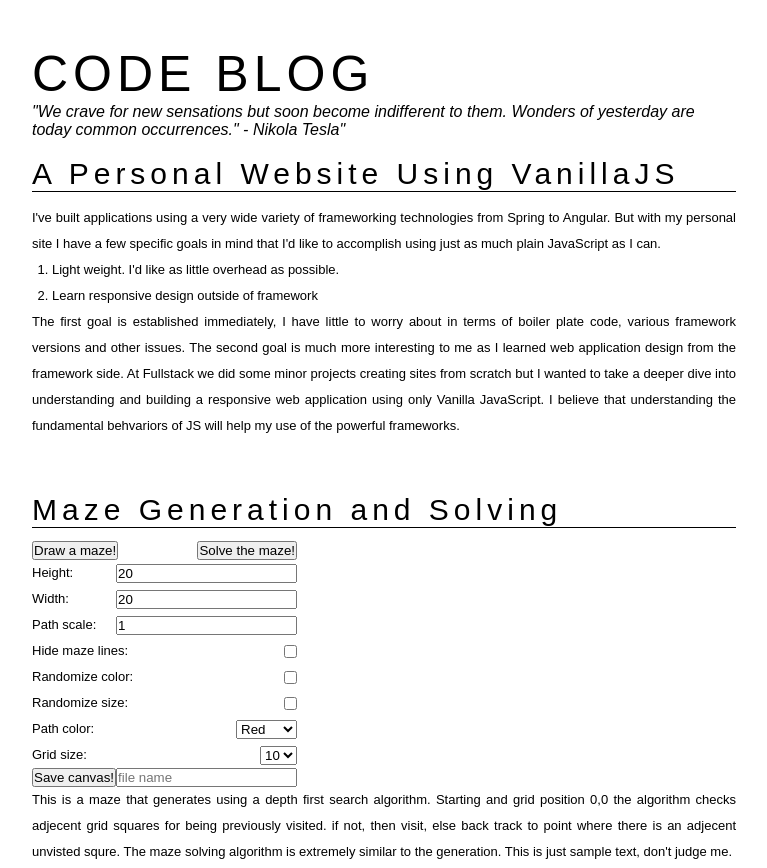
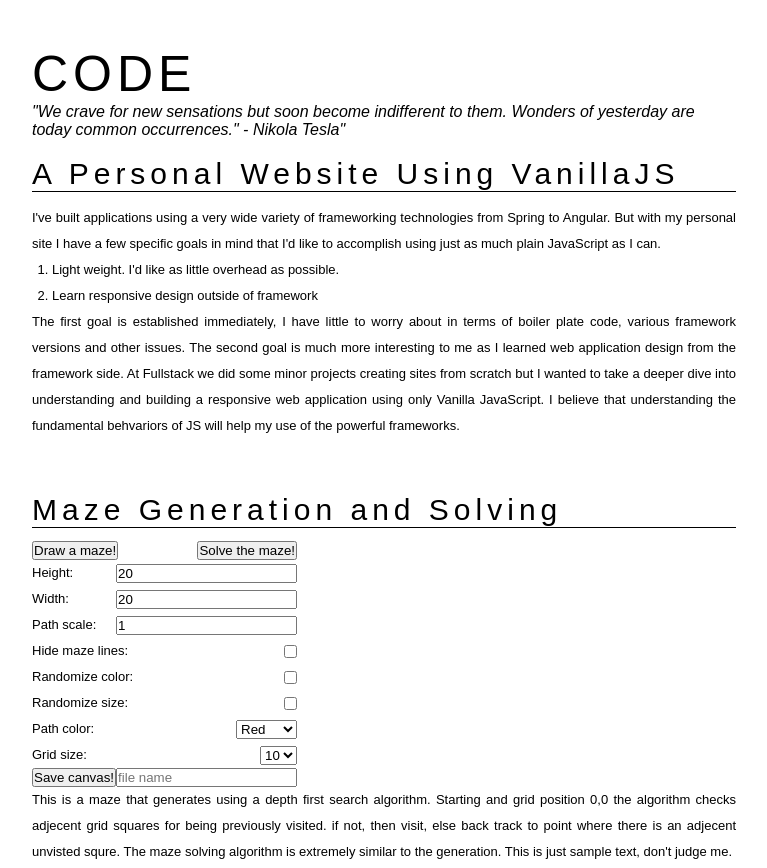
Before and after one commit to richardalexandermichels/portfolio_app, a website: page public/code.html in a window 1280 px wide. Shown: the top 868 px of the page, without its empty margins (256-1023 px from the left). Drawn offline with Linux system fonts and the light colour scheme; no server answers.

Commit message:
changed CODE page header

```diff
--- a/public/code.html
+++ b/public/code.html
@@ -10,7 +10,7 @@
       <div class="container-body font-gill">
         <div class="body">
           <h3 class="header">
-            CODE BLOG
+            CODE
           </h3>
            <p class="italic">
             "We crave for new sensations but soon become indifferent to them. Wonders of yesterday are today common occurrences." - Nikola Tesla"
```
